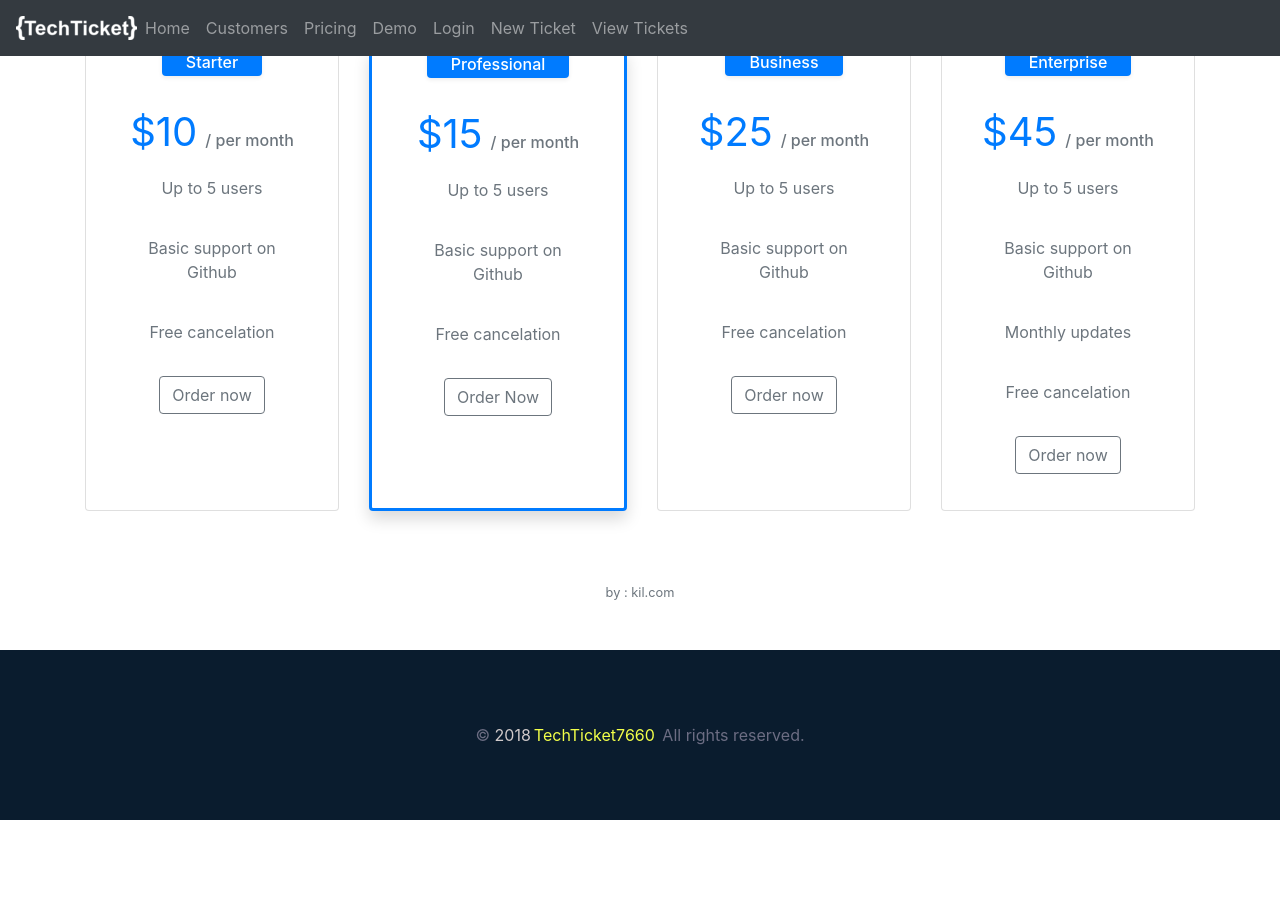
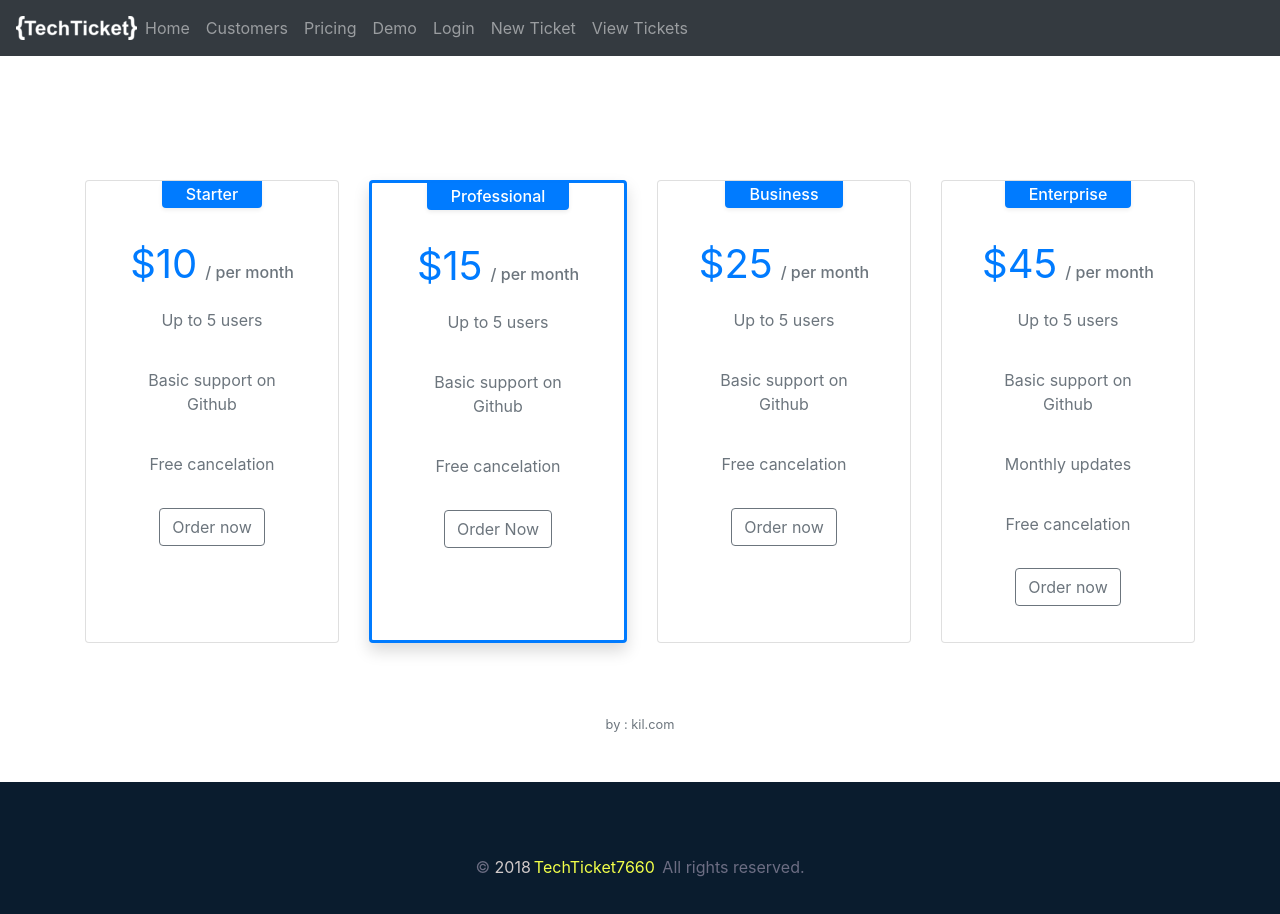
Before and after one commit to Woz-U-Group-Projects/team-gallant-napier, an Angular app in the folder client-angular/: page /pricing in a window 1280 px wide. Shown: the top 914 px of the page. Before the commit the page ends 820 px from the top, so only its background shows below. Built offline with nearby package versions, Linux system fonts and the light colour scheme.

Commit message:
fixed css fir pricing page

```diff
--- a/client-angular/src/app/pricing/pricing.component.css
+++ b/client-angular/src/app/pricing/pricing.component.css
@@ -8,3 +8,7 @@
     color: #6c757d;
     margin-bottom: 20px;
 }
+.wrapper {
+    min-height: calc(100vh - 250px);
+    padding-top: 132px;
+}
--- a/client-angular/src/app/pricing/pricing.component.html
+++ b/client-angular/src/app/pricing/pricing.component.html
@@ -1,5 +1,5 @@
 
-
+<div class="wrapper">
 <div class="container mb-5 mt-5">
     <div class="pricing card-deck flex-column flex-md-row mb-3">
         <div class="card card-pricing text-center px-3 mb-4">
@@ -63,3 +63,4 @@
     </div>
 </div>
 <div class="text-muted mt-5 mb-5 text-center small">by : <a class="text-muted" target="_blank" href="http://totoprayogo.com">kil.com</a></div>
+</div>
```
